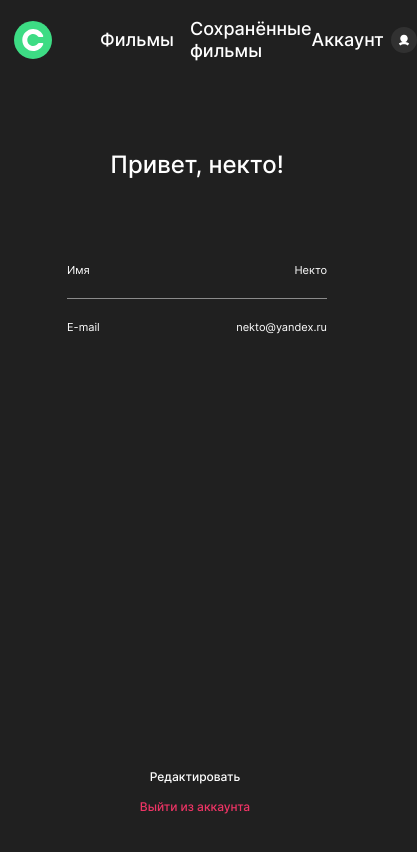
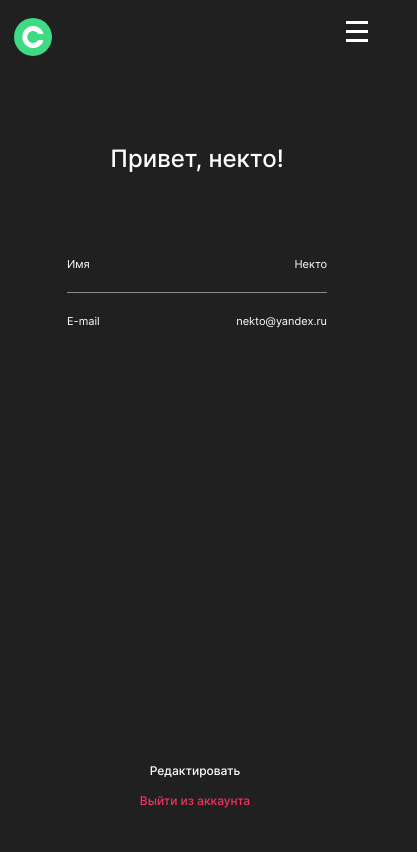
Before and after one commit to julbrn/movies-explorer-frontend, a React (Create React App) app: page /profile in a window 390 px wide. Shown: the whole page, 417 px wide, since content can reach past the window. Built offline with nearby package versions, Linux system fonts and the light colour scheme.

Commit message:
for review

```diff
--- a/src/components/App/App.js
+++ b/src/components/App/App.js
@@ -7,14 +7,17 @@ import { Login } from '../Login/Login';
 import { Profile } from '../Profile/Profile';
 import { Movies } from '../Movies/Movies';
 import { Header } from '../Header/Header';
-import { Navigation } from '../Navigation/Navigation';
 import { SavedMovies } from '../Movies/SavedMovies/SavedMovies';
 import './App.css';
 
 export const App = () => {
   const [isBurgerMenuOpened, setIsBurgerMenuOpened] = useState(false);
+  function handleBurgerLinkClick() {
+    setIsBurgerMenuOpened(false);
+  }
   function onBurgerClick() {
-    setIsBurgerMenuOpened(!isBurgerMenuOpened)
+    setIsBurgerMenuOpened(!isBurgerMenuOpened);
+    document.querySelector(".nav_type_sidebar").classList.toggle("nav_type_sidebar-active");
   }
   return (
     <>
@@ -27,11 +30,11 @@ export const App = () => {
           <NotFound />
         </Route>
         <Route path="/movies">
-          <Header onClickBurger={onBurgerClick} isBurgerMenuOpened={isBurgerMenuOpened} />
+          <Header onClickBurger={onBurgerClick} isBurgerMenuOpened={isBurgerMenuOpened} handleBurgerLinkClick={handleBurgerLinkClick} />
           <Movies />
         </Route>
         <Route path="/saved-movies">
-          <Header onClickBurger={onBurgerClick} isBurgerMenuOpened={isBurgerMenuOpened} />
+          <Header onClickBurger={onBurgerClick} isBurgerMenuOpened={isBurgerMenuOpened} handleBurgerLinkClick={handleBurgerLinkClick} />
           <SavedMovies />
         </Route>
         <Route path="/signup">
@@ -41,7 +44,7 @@ export const App = () => {
           <Login />
         </Route>
         <Route path="/profile">
-          <Header onClickBurger={onBurgerClick} isBurgerMenuOpened={isBurgerMenuOpened} />
+          <Header onClickBurger={onBurgerClick} isBurgerMenuOpened={isBurgerMenuOpened} handleBurgerLinkClick={handleBurgerLinkClick} />
           <Profile />
         </Route>
       </Switch>
--- a/src/components/Header/Header.css
+++ b/src/components/Header/Header.css
@@ -33,6 +33,7 @@
   width: 44px;
   height: 44px;
   cursor: pointer;
+  z-index: 5;
 }
 
 @media (max-width: 900px) {
@@ -45,8 +46,8 @@
   .burger {
     width: 40px;
     height: 43px;
-    right: 23px;
-    top: 27.5px;
+    right: 13.44px;
+    top: 13.44px;
   }
 }
 
--- a/src/components/Header/Header.js
+++ b/src/components/Header/Header.js
@@ -1,14 +1,17 @@
 import React from 'react';
-import { useState } from "react";
 import { Link, useLocation } from "react-router-dom";
 import './Header.css';
 import logo from '../../images/logo.svg';
 import { Navigation } from '../Navigation/Navigation';
 
-export const Header = ({ onClickBurger, isBurgerMenuOpened }) => {
+export const Header = ({ onClickBurger, isBurgerMenuOpened, handleBurgerLinkClick }) => {
   const location = useLocation();
-  const isLocationAuthorized = location.pathname.includes('movies' || 'profile');
-  const [isClickedBurger, setIsClickedBurger] = useState(false);
+  const isLocationAuthorized = location.pathname.includes('profile') || location.pathname.includes('movies');
+  const handleLinkClick = () => {
+    document.querySelector(".nav_type_sidebar").classList.remove("nav_type_sidebar-active");
+    handleBurgerLinkClick();
+    console.dir(handleBurgerLinkClick)
+  }
   return (
     <header className="header">
       <Link to="/" aria-label="На главную">
@@ -29,7 +32,7 @@ export const Header = ({ onClickBurger, isBurgerMenuOpened }) => {
             ' burger__bar_cross' : 'burger__bar'}`}></span>
         </button>
       )}
-      <Navigation />
+      <Navigation isBurgerMenuOpened={isBurgerMenuOpened} handleLinkClick={handleLinkClick} />
     </header>
   )
 };
--- a/src/components/Main/AboutMe/AboutMe.js
+++ b/src/components/Main/AboutMe/AboutMe.js
@@ -11,7 +11,7 @@ export const AboutMe = () => (
           <h2 className="about-me__title">Чимс</h2>
           <h3 className="about-me__subtitle">Начинающий фронтенд-разработчик, 28 лет</h3>
           <p className="about-me__text">
-            Не задавайте мне вопросы, я только могу писать цветные буковки на тёмном фоне. Кстати, как выйти из Vim?  Bonk!
+            Aute anim dolore enim laboris ullamco do ea elit amet amet duis exercitation consectetur. Pariatur mollit ullamco nulla duis velit adipisicing deserunt ipsum voluptate et sunt deserunt. Consequat exercitation Lorem aliquip proident dolore laboris cupidatat eu et nostrud officia tempor mollit labore. Adipisicing officia in nulla sint tempor quis magna cupidatat enim enim aliqua. Sint fugiat do esse magna velit eiusmod id sit esse eiusmod do.
           </p>
         </div>
         <a className="link about-me__link" href="https://github.com/julbrn" target="_blank" rel="noreferrer">
--- a/src/components/Navigation/Navigation.css
+++ b/src/components/Navigation/Navigation.css
@@ -2,7 +2,33 @@
   display: flex;
   width: 100%;
   align-items: center;
-  justify-content: space-between;
+  justify-content: flex-end;
+}
+
+@media screen and (max-width: 900px) {
+  .nav_type_sidebar {
+    display: none;
+    position: fixed;
+    flex-direction: column;
+    justify-content: space-between;
+    top: 0;
+    right: 0;
+    bottom: 0;
+    max-width: 520px;
+    z-index: 2;
+    background-color: var(--background-color);
+    padding: 159px 0 90px;
+  }
+}
+
+@media screen and (max-width: 610px) {
+  .nav_type_sidebar {
+    padding: 144px 0 46px;
+  }
+}
+
+.nav_type_sidebar-active {
+  display: flex;
 }
 
 .nav__links {
@@ -12,6 +38,7 @@
   padding: 0;
   margin: 0;
   list-style: none;
+  gap: 16px;
 }
 
 .nav__links_type_profile {
@@ -19,11 +46,34 @@
 
 }
 
+@media screen and (max-width: 610px) {
+  .nav__links_type_profile {
+    gap: 14px;
+  }
+}
+
+
 .nav__links_type_movies {
-  gap: 16px;
   margin: 0 auto;
   padding-left: 48px;
 }
+
+
+@media screen and (max-width: 900px) {
+  .nav__links_type_movies {
+    display: flex;
+    padding-left: 0;
+    flex-direction: column;
+    gap: 28px;
+  }
+}
+
+@media screen and (max-width: 610px) {
+  .nav__links_type_movies {
+    gap: 24px;
+  }
+}
+
 
 .nav__link {
   font-size: 13px;
@@ -32,8 +82,19 @@
   text-decoration: none;
   color: var(--font-color-light);
   opacity: 1;
-  transition: opacity 0.2s linear;
+  transition: opacity .4s linear;
   cursor: pointer;
+}
+
+.nav__link_active {
+  font-weight: 500;
+}
+
+@media screen and (max-width: 900px) {
+  .nav__link_active {
+    border-bottom: 2px solid var(--font-color-light);
+    padding-bottom: 4px;
+  }
 }
 
 @media screen and (max-width: 900px) {
@@ -68,7 +129,7 @@
 
 @media screen and (max-width: 900px) {
   .nav__profile-btn {
-    font-size: 18px;
+    font-size: 13px;
     font-weight: 500;
     line-height: 1.21;
   }
--- a/src/components/Navigation/Navigation.js
+++ b/src/components/Navigation/Navigation.js
@@ -1,22 +1,23 @@
 import './Navigation.css';
 import { NavLink, useLocation, Link } from 'react-router-dom';
 
-export const Navigation = () => {
+export const Navigation = ({ isBurgerMenuOpened, handleLinkClick }) => {
   const location = useLocation();
   const isLocationAuthorized = location.pathname.includes('profile') || location.pathname.includes('movies');
-  const isBurger = false;
+
   return (
-    <nav className="nav">
+    <nav className={`nav ${isLocationAuthorized ? "nav_type_sidebar" : ""} `}>
       <ul className="nav__links nav__links_type_movies">
         {isLocationAuthorized && (
           <>
-            {isBurger && (
+            {isBurgerMenuOpened && (
               <>
                 <li>
                   <NavLink
                     className="nav__link"
+                    onClick={handleLinkClick}
                     activeClassName="nav__link_active"
-                    to="/">Главная
+                    exact to="/">Главная
                   </NavLink>
                 </li>
               </>
@@ -24,6 +25,7 @@ export const Navigation = () => {
             <li className="nav__movie-item">
               <NavLink
                 className="nav__link"
+                onClick={handleLinkClick}
                 activeClassName="nav__link_active"
                 to="/movies">Фильмы
               </NavLink>
@@ -31,6 +33,7 @@ export const Navigation = () => {
             <li className="nav__movie-item">
               <NavLink
                 className="nav__link"
+                onClick={handleLinkClick}
                 activeClassName="nav__link_active"
                 to="/saved-movies">Сохранённые фильмы
               </NavLink>
```
